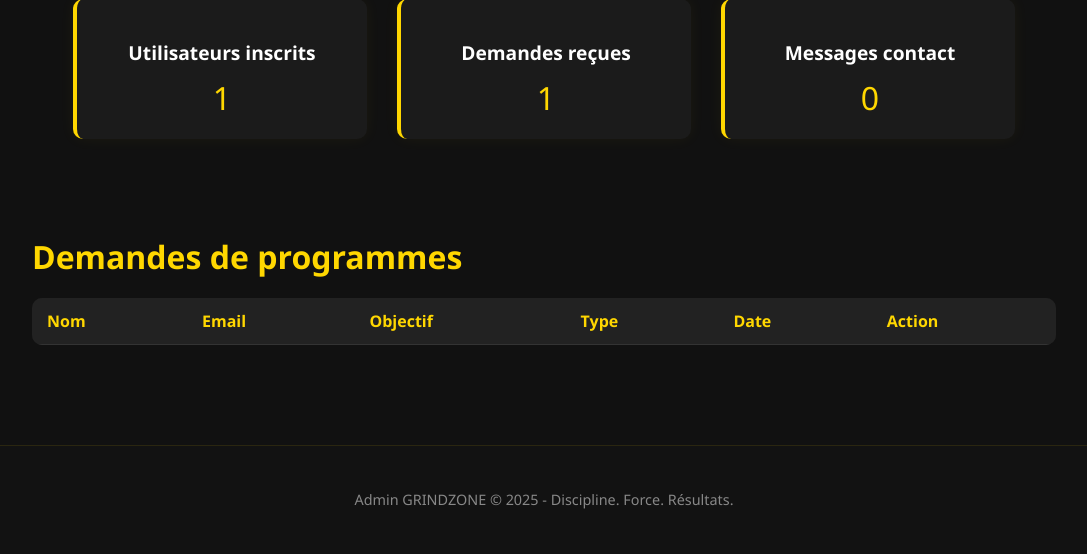
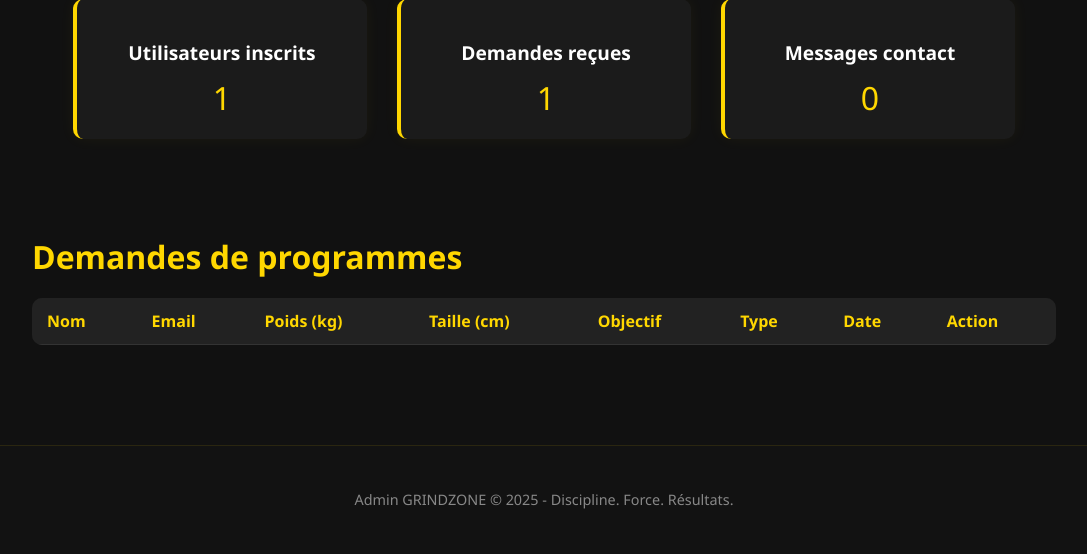
Before and after one commit to Xxxxr096/fitness_project, a Flask app: page /admin in a window 1280 px wide. Shown: the part 248-802 px from the top of the page, without its empty margins (96-1183 px from the left). Run offline with Flask 3, Linux system fonts and the light colour scheme; a user stored in the database is signed in; tables that the repository leaves empty hold one stand-in row (values such as "Sample post"); lists and menus that the app fills with data are empty; some libraries are stand-ins or nearby versions.

Commit message:
correction bug

```diff
--- a/templates/admin.html
+++ b/templates/admin.html
@@ -56,6 +56,8 @@
                 <tr>
                     <th>Nom</th>
                     <th>Email</th>
+                    <th>Poids (kg)</th>
+                    <th>Taille (cm)</th>
                     <th>Objectif</th>
                     <th>Type</th>
                     <th>Date</th>
@@ -67,6 +69,9 @@
                 <tr>
                     <td>{{ demande.user.nom }}</td>
                     <td>{{ demande.user.email }}</td>
+                    <td>{{ demande.poids }}</td>
+                    <td>{{ demande.taille }}</td>
+                    <td>{{ demande.age }}</td>
                     <td>{{ demande.objectif }}</td>
                     <td>{{ demande.type }}</td>
                     <td>{{ demande.date }}</td>
```
